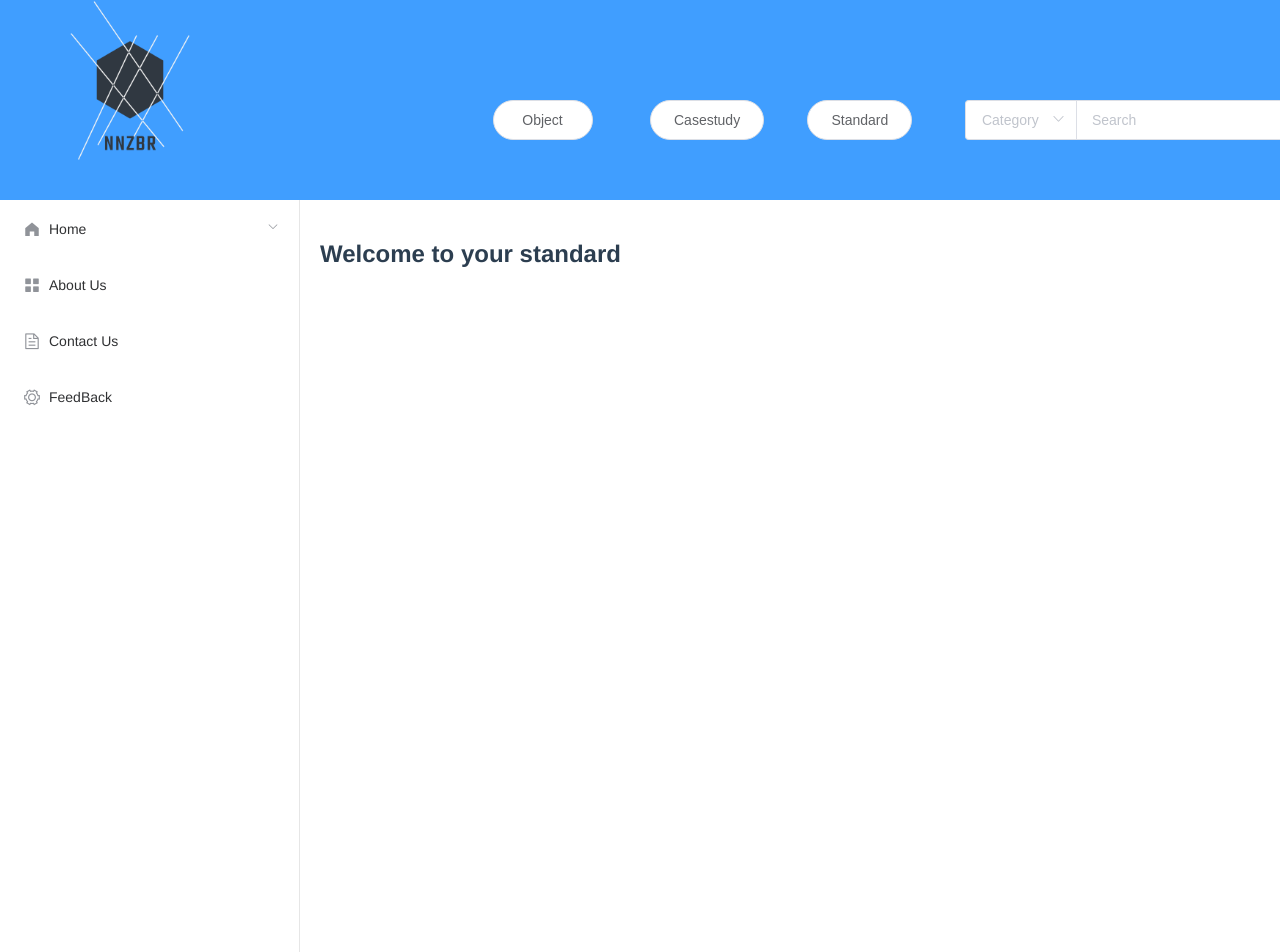
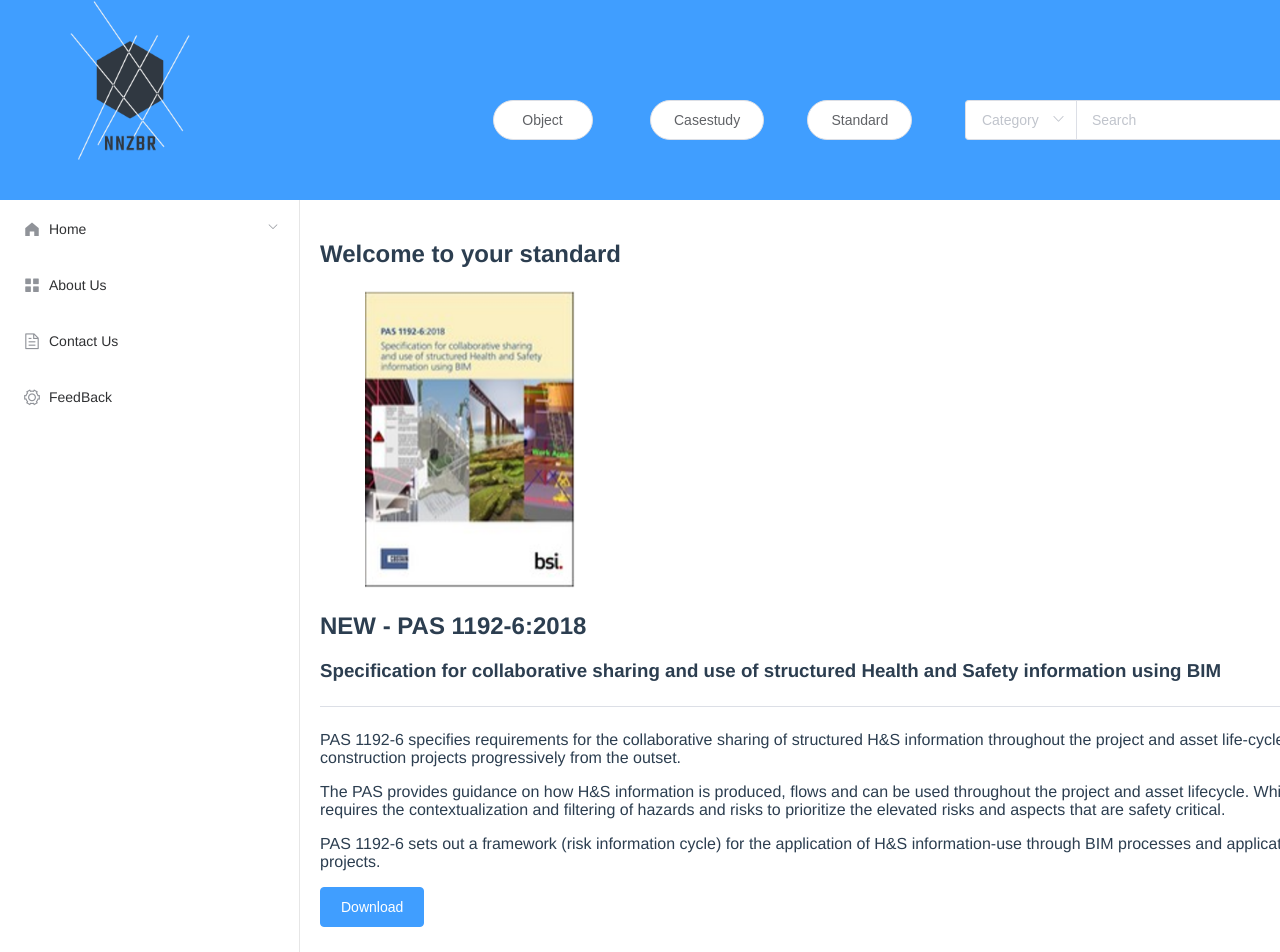
Before and after one commit to NoMacAlive/MyNodeProject, a Vue app: page /#/standard in a window 1280 px wide. Shown: the top 952 px of the page. Built offline with nearby package versions, Linux system fonts and the light colour scheme.

Commit message:
basic page setup

```diff
--- a/src/App.vue
+++ b/src/App.vue
@@ -76,16 +76,19 @@
             <span slot="title">About Us</span>
           </el-menu-item>
           </router-link>
+          <router-link to="contactUs"  style="text-decoration: none">
           <el-menu-item index="3">
             <i class="el-icon-document"></i>
             <span slot="title">Contact Us
-
             </span>
           </el-menu-item>
+          </router-link>
+          <router-link to="feedback"  style="text-decoration: none">
           <el-menu-item index="4">
             <i class="el-icon-setting"></i>
             <span slot="title">FeedBack</span>
           </el-menu-item>
+          </router-link>
         </el-menu>
       </div>
       </el-aside>
--- /dev/null
+++ b/src/components/contactus.vue
@@ -0,0 +1,11 @@
+<template>
+    <div>
+        <h2>Talk to us</h2>
+        <p>You can call our Immigration Contact Centre from 6:00am Monday to midnight on Saturday (NZT).</p>
+        <p>If you have already applied for a visa, ensure you have your client number, application number and passport number with you when you call.</p>
+        <p>You can request urgent assistance from the Immigration Contact Centre, including requests that may require a face-to-face appointment.</p>
+
+        <el-divider></el-divider>
+
+    </div>
+</template>
--- /dev/null
+++ b/src/components/feedback.vue
@@ -0,0 +1,22 @@
+<template>
+    <div>
+        <h1>Please provide your feedback in the following field</h1>
+        <el-input
+            type="textarea"
+            autosize
+            placeholder="Please enter your feedback"
+            v-model="textarea1">
+        </el-input>
+        <el-button type="primary" class="button">submit</el-button>
+    </div>
+</template>
+
+<script>
+export default {
+    data () {
+        return {
+            textarea1: ''
+        }
+    }
+}
+</script>
--- a/src/components/standard.vue
+++ b/src/components/standard.vue
@@ -1,12 +1,21 @@
 <template>
   <div class="hello">
     <h2>Welcome to your standard {{ Id }}</h2>
-    <div class="block" v-for="fit in fits" :key="fit">
+    <div class="block">
     <el-image
-      style="width: 100px; height: 100px"
-      :src="url"
-      :fit="fit"></el-image>
-  </div>
+      style="width: 300px; height: 300px"
+      src="/static/StandardSampleImage.png"
+      fit="contain"></el-image>
+    </div>
+    <div>
+    <h2>NEW - PAS 1192-6:2018</h2>
+    <h3>Specification for collaborative sharing and use of structured Health and Safety information using BIM</h3>
+    <el-divider></el-divider>
+    <p>PAS 1192-6 specifies requirements for the collaborative sharing of structured H&S information throughout the project and asset life-cycles. This PAS standard supports the development of structured H&S information for all construction projects progressively from the outset.</p>
+    <p>The PAS provides guidance on how H&S information is produced, flows and can be used throughout the project and asset lifecycle. Whilst all H&S risk information can be included within an information model, this PAS requires the contextualization and filtering of hazards and risks to prioritize the elevated risks and aspects that are safety critical.</p>
+    <p>PAS 1192-6 sets out a framework (risk information cycle) for the application of H&S information-use through BIM processes and applications. The principles and requirements of this PAS can be applied equally to non-BIM projects. </p>
+    <el-button type="primary" class="button">Download</el-button>
+    </div>
   </div>
 </template>
 
--- a/src/components/standards.vue
+++ b/src/components/standards.vue
@@ -14,7 +14,6 @@
                 <span>SampleStandards{{o}}
                 </span>
                 <div class="bottom clearfix">
-                <time class="time">{{ currentDate }}</time>
                 <router-link :to="{name: 'standard', query: {Id:o}}">
                 <el-button type="text" class="button">Details</el-button>
                 </router-link>
@@ -25,6 +24,16 @@
     </el-row>
     </div>
 </template>
+
+<script>
+export default {
+  data () {
+    return {
+      checkList: ['scale-down', 'sdfs']
+    }
+  }
+}
+</script>
 
 <style scoped>
 .time {
--- a/src/router/index.js
+++ b/src/router/index.js
@@ -7,6 +7,8 @@ import casestudies from '@/components/casestudies'
 import standards from '@/components/standards'
 import aboutUs from '@/components/aboutUs'
 import standard from '@/components/standard'
+import feedback from '@/components/feedback'
+import contactUs from '@/components/contactus'
 import 'element-ui/lib/theme-chalk/index.css'
 Vue.use(Router)
 
@@ -46,6 +48,16 @@ export default new Router({
       path: '/standard',
       name: 'standard',
       component: standard
+    },
+    {
+      path: '/feedback',
+      name: 'feedback',
+      component: feedback
+    },
+    {
+      path: '/contactUs',
+      name: 'contactUs',
+      component: contactUs
     }
   ]
 })
```
Also changed, not shown: static/StandardSampleImage.png (added).
